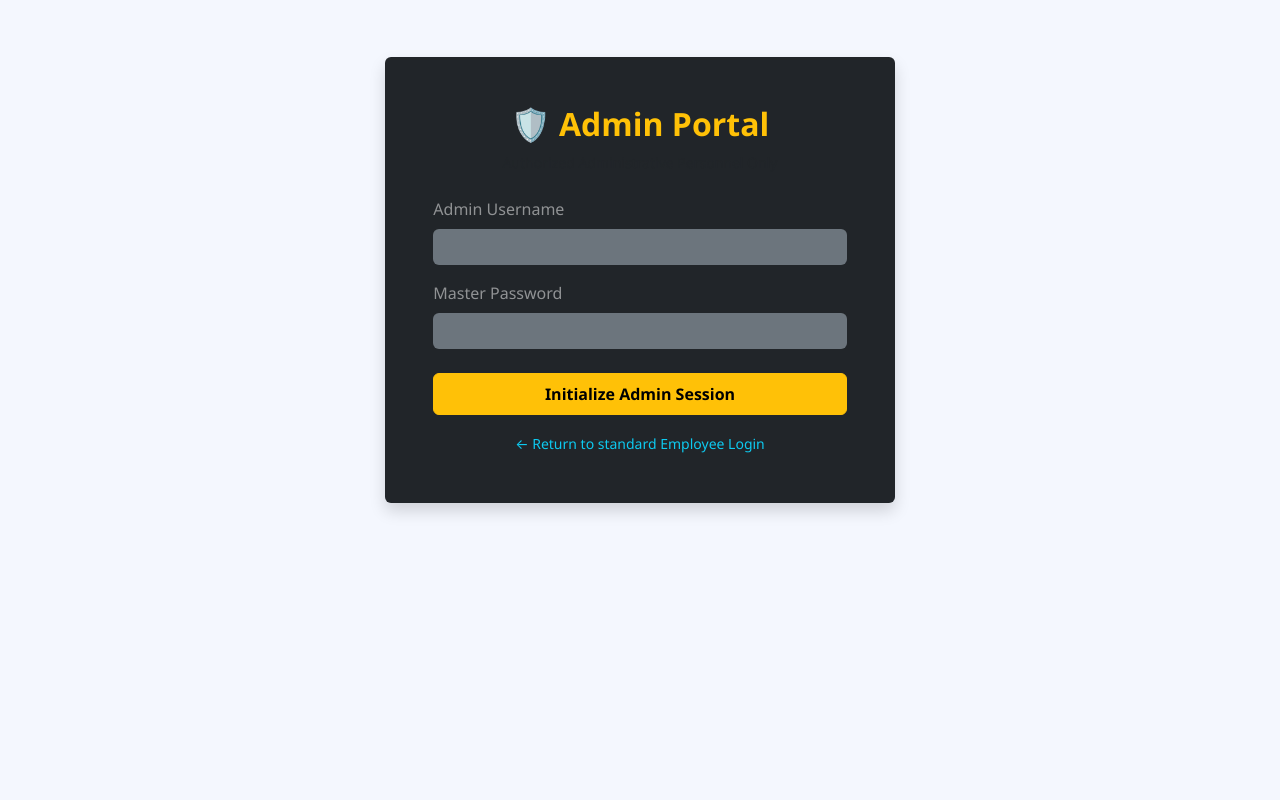
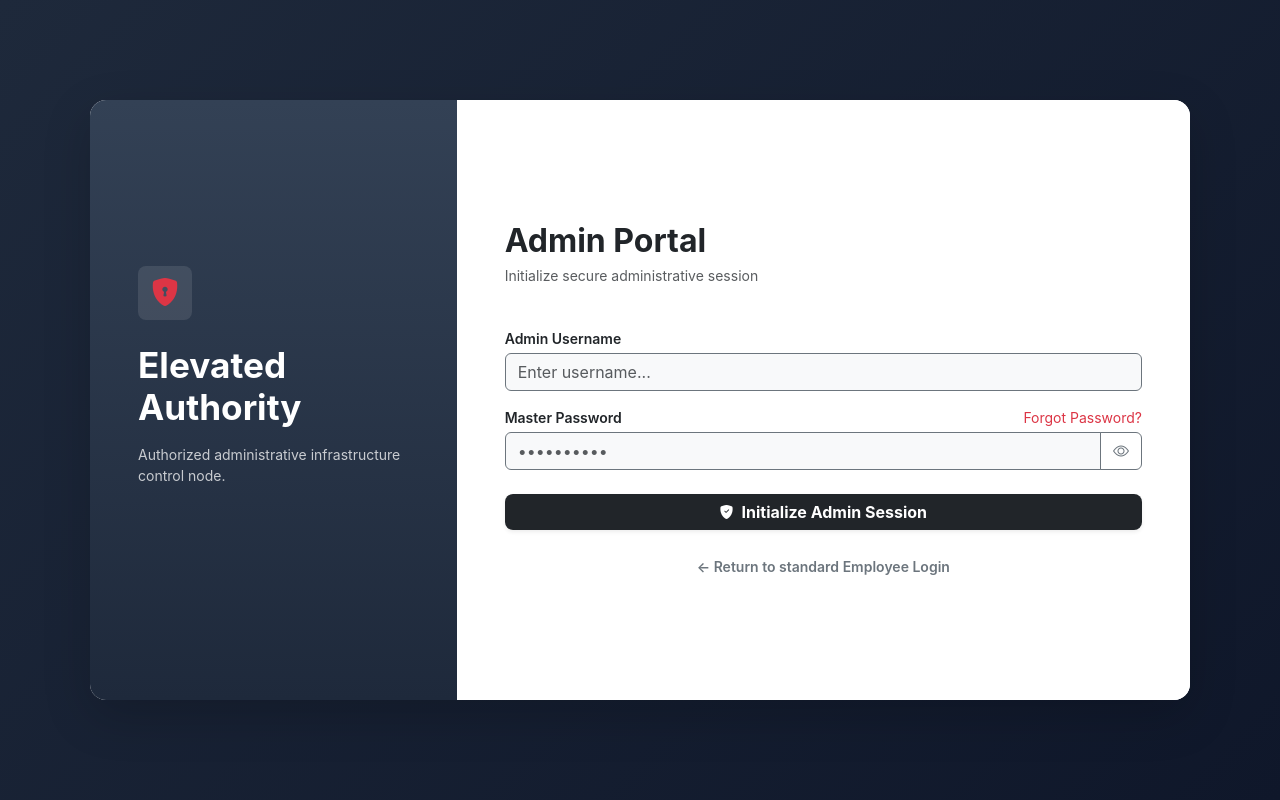
Before and after one commit to charithakrishna/Task-Tracker, a Django app: template tracker_app/templates/admin_portal/login.html in a window 1280 px wide. Run offline with Django 3.2, Linux system fonts and the light colour scheme; the template is opened without the code that fills it, so the values that code supplies are empty.

Commit message:
Admin Login Modified

```diff
--- a/tracker_app/templates/admin_portal/login.html
+++ b/tracker_app/templates/admin_portal/login.html
@@ -2,40 +2,121 @@
 
 {% block title %}Admin Access Control - TaskTracker{% endblock %}
 
-{% block content %}
-<div class="row justify-content-center align-items-center" style="min-height: 70vh;">
-    <div class="col-md-5">
-        <div class="card shadow border-0 bg-dark text-white">
-            <div class="card-body p-5">
-                <h2 class="text-center mb-2 fw-bold text-warning">🛡️ Admin Portal</h2>
-                <p class="text-center text-muted small mb-4">Authorized Administrative Personnel Only</p>
+{% block layout_container %}
+<div class="toast-container position-fixed bottom-0 end-0 p-3" style="z-index: 1055;">
+    <div id="liveToast" class="toast align-items-center text-white border-0 rounded-3 shadow-lg" role="alert" aria-live="assertive" aria-atomic="true">
+        <div class="d-flex">
+            <div class="toast-body d-flex align-items-center gap-2 fw-semibold">
+                <i id="toastIcon" class="bi fs-5"></i>
+                <span id="toastMessage"></span>
+            </div>
+            <button type="button" class="btn-close btn-close-white m-auto me-2" data-bs-dismiss="toast" aria-label="Close"></button>
+        </div>
+    </div>
+</div>
 
-                {% if messages %}
-                    {% for message in messages %}
-                        <div class="alert alert-danger text-dark alert-dismissible fade show" role="alert">
-                            {{ message }}
-                            <button type="button" class="btn-close" data-bs-dismiss="alert"></button>
-                        </div>
-                    {% endfor %}
-                {% endif %}
+<div class="container-fluid min-vh-100 d-flex align-items-center justify-content-center p-0" style="background: linear-gradient(135deg, #1e293b 0%, #0f172a 100%); font-family: 'Inter', sans-serif;">
+    <div class="container my-5 px-3">
+        <div class="row g-0 rounded-4 overflow-hidden shadow-lg bg-white mx-auto" style="max-width: 1100px; min-height: 600px;">
 
-                <form method="POST" action="{% url 'admin_login' %}">
-                    {% csrf_token %}
-                    <div class="mb-3">
-                        <label for="username" class="form-label text-white-50">Admin Username</label>
-                        <input type="text" name="username" class="form-control bg-secondary text-white border-0" id="username" required>
+            <div class="col-lg-4 d-none d-lg-flex flex-column justify-content-between p-5 text-white position-relative" style="background: linear-gradient(180deg, #334155 0%, #1e293b 100%);">
+                <div class="my-auto">
+                    <div class="bg-white bg-opacity-10 rounded-3 d-flex align-items-center justify-content-center mb-4" style="width: 54px; height: 54px;">
+                        <i class="bi bi-shield-lock-fill fs-3 text-danger"></i>
                     </div>
-                    <div class="mb-4">
-                        <label for="password" class="form-label text-white-50">Master Password</label>
-                        <input type="password" name="password" class="form-control bg-secondary text-white border-0" id="password" required>
-                    </div>
-                    <button type="submit" class="btn btn-warning w-100 py-2 fw-bold mb-3">Initialize Admin Session</button>
-                </form>
-                <div class="text-center">
-                    <a href="{% url 'employee_login' %}" class="text-info small text-decoration-none">← Return to standard Employee Login</a>
+                    <h1 class="fw-bold tracking-tight mb-3" style="font-size: 2.2rem; line-height: 1.2;">Elevated<br>Authority</h1>
+                    <p class="text-white text-opacity-75 small mb-5">Authorized administrative infrastructure control node.</p>
                 </div>
             </div>
+
+            <div class="col-lg-8 bg-white p-4 p-md-5 d-flex flex-column justify-content-center">
+                <div class="mb-4">
+                    <h2 class="fw-bold text-dark mb-1">Admin Portal</h2>
+                    <p class="text-muted small">Initialize secure administrative session</p>
+                </div>
+
+                <form method="POST" action="{% url 'admin_login' %}" id="adminLoginForm">
+                    {% csrf_token %}
+
+                    <div class="mb-3">
+                        <label class="form-label text-dark fw-semibold small mb-1">Admin Username</label>
+                        <input type="text" name="username" class="form-control bg-light border-secondary border-opacity-20 py-2.5" placeholder="Enter username..." required autocomplete="username">
+                    </div>
+
+                    <div class="mb-4">
+                        <div class="d-flex justify-content-between align-items-center mb-1">
+                            <label class="form-label text-dark fw-semibold small mb-0">Master Password</label>
+                            <a href="{% url 'reset_password' %}" class="text-danger small text-decoration-none">Forgot Password?</a>
+                        </div>
+                        <div class="input-group">
+                            <input type="password" name="password" id="adminPassword" class="form-control bg-light border-secondary border-opacity-20 py-2.5" placeholder="••••••••••" required autocomplete="current-password">
+                            <button type="button" class="btn btn-outline-secondary border-secondary border-opacity-20" onclick="togglePasswordVisibility()"><i class="bi bi-eye" id="passwordToggleIcon"></i></button>
+                        </div>
+                    </div>
+
+                    <div>
+                        <button type="submit" class="btn btn-dark w-100 py-2.5 rounded-3 fw-bold shadow-sm border-0 d-flex align-items-center justify-content-center gap-2">
+                            <i class="bi bi-shield-fill-check small"></i> Initialize Admin Session
+                        </button>
+                    </div>
+                </form>
+
+                <div class="text-center mt-4">
+                    <a href="{% url 'employee_login' %}" class="text-secondary fw-semibold small text-decoration-none">← Return to standard Employee Login</a>
+                </div>
+            </div>
+
         </div>
     </div>
 </div>
 {% endblock %}
+
+{% block scripts %}
+<script>
+    // Global notification engine utilizing Bootstrap Toasts
+    function showToast(message, type = 'success') {
+        const toastEl = document.getElementById('liveToast');
+        const toastMessage = document.getElementById('toastMessage');
+        const toastIcon = document.getElementById('toastIcon');
+
+        toastMessage.innerText = message;
+        toastEl.classList.remove('bg-success', 'bg-danger', 'bg-warning');
+        toastIcon.classList.remove('bi-check-circle-fill', 'bi-exclamation-triangle-fill', 'bi-info-circle-fill');
+
+        if (type === 'success') {
+            toastEl.classList.add('bg-success');
+            toastIcon.classList.add('bi-check-circle-fill');
+        } else if (type === 'danger') {
+            toastEl.classList.add('bg-danger');
+            toastIcon.classList.add('bi-exclamation-triangle-fill');
+        } else {
+            toastEl.classList.add('bg-warning', 'text-dark');
+            toastIcon.classList.add('bi-info-circle-fill');
+        }
+
+        const toast = new bootstrap.Toast(toastEl, { delay: 4000 });
+        toast.show();
+    }
+
+    function togglePasswordVisibility() {
+        const passwordField = document.getElementById('adminPassword');
+        const toggleIcon = document.getElementById('passwordToggleIcon');
+        if (passwordField.type === 'password') {
+            passwordField.type = 'text';
+            toggleIcon.className = 'bi bi-eye-slash';
+        } else {
+            passwordField.type = 'password';
+            toggleIcon.className = 'bi bi-eye';
+        }
+    }
+
+    // Capture backend errors passed through Django's message framework
+    document.addEventListener("DOMContentLoaded", function() {
+        {% if messages %}
+            {% for message in messages %}
+                showToast("{{ message }}", "danger");
+            {% endfor %}
+        {% endif %}
+    });
+</script>
+{% endblock %}
```
Also changed, not shown: db.sqlite3.
